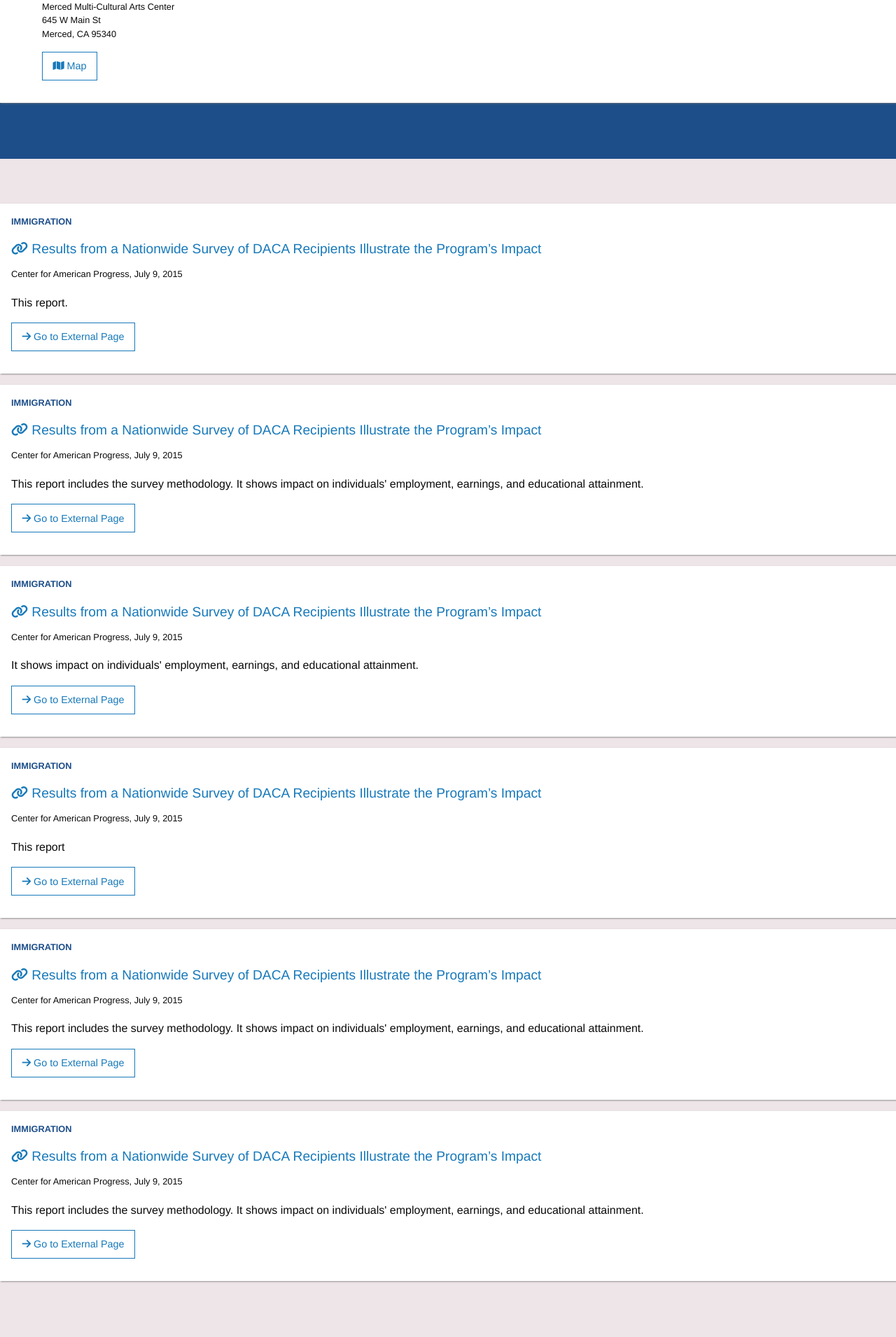
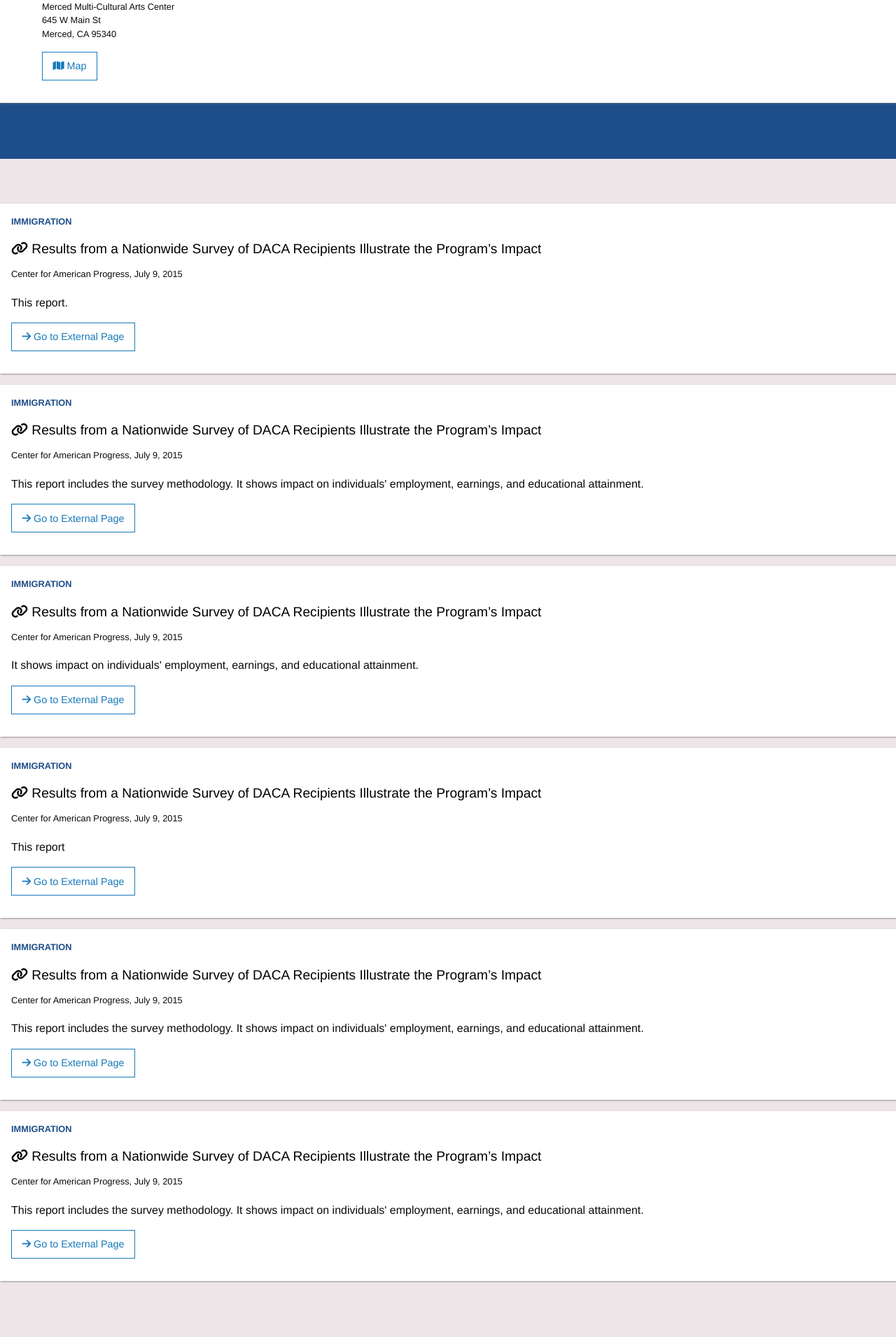
Before and after one commit to joshuadotbio/mercedcan.com, a Jekyll site: the page built from index.html, in a window 1280 px wide. Shown: the part 760-2671 px from the top of the page at 70% size. Built offline with Jekyll 4.4.1, drawn with Linux system fonts in a browser that asks for light colours; nearby versions of some CDN libraries.

Commit message:
better link colors in resource items

```diff
--- a/_sass/_base.scss
+++ b/_sass/_base.scss
@@ -103,6 +103,13 @@ address {
 }
 
 .resource {
+  a {
+    color: black;
+    &:hover {
+      color: #1585cf;
+    }
+  }
+
   h2 {
     font-size: 1.2em;
   }
```
